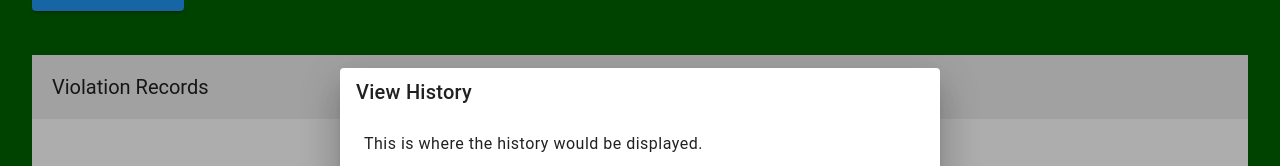
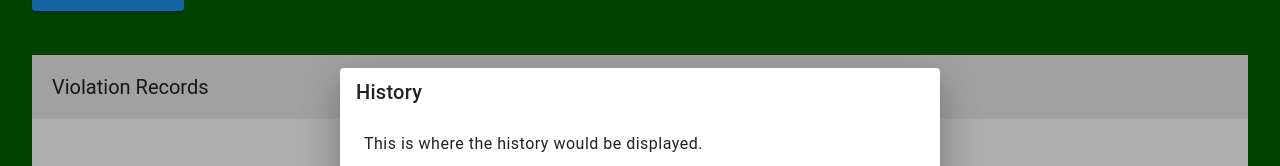
Before and after one commit to hersheydoria/student-violations-108, a Vue app: page /home in a window 1280 px wide. Both pictures are taken after a click on the button "VIEW HISTORY". Shown: the part 250-416 px from the top of the page. Built offline with nearby package versions, Linux system fonts and the light colour scheme.

Commit message:
fix: edit title

```diff
--- a/src/views/system/HomeView.vue
+++ b/src/views/system/HomeView.vue
@@ -223,7 +223,7 @@ const toggleLeftSidebar = () => {
           <!-- View History Modal -->
           <v-dialog v-model="showViewHistory" max-width="600px">
             <v-card>
-              <v-card-title>View History</v-card-title>
+              <v-card-title>History</v-card-title>
               <v-card-text>
                 <p>This is where the history would be displayed.</p>
               </v-card-text>
@@ -237,7 +237,7 @@ const toggleLeftSidebar = () => {
           <!-- View Status Modal -->
           <v-dialog v-model="showViewStatus" max-width="600px">
             <v-card>
-              <v-card-title>View Blocked Students</v-card-title>
+              <v-card-title>Blocked Students</v-card-title>
               <v-card-text>
                 <p>This is where the blocked students would be displayed.</p>
               </v-card-text>
```
